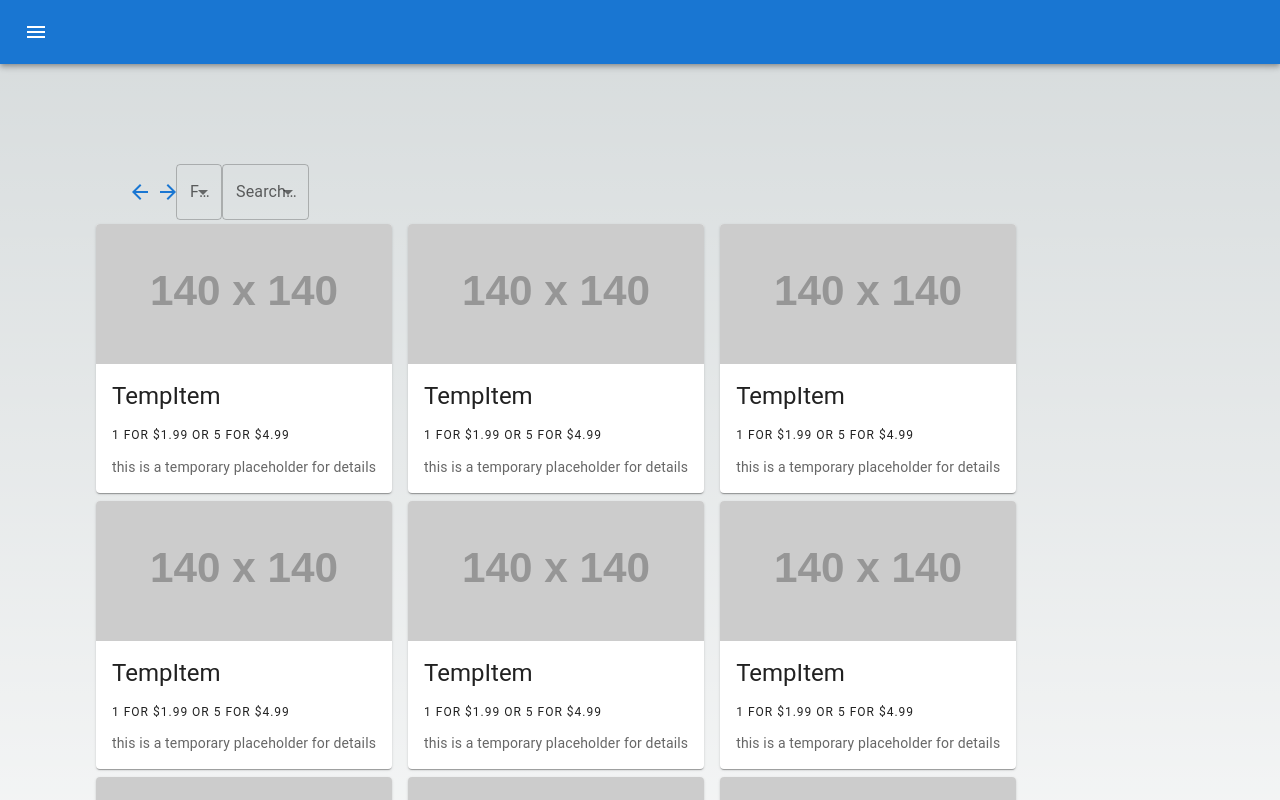
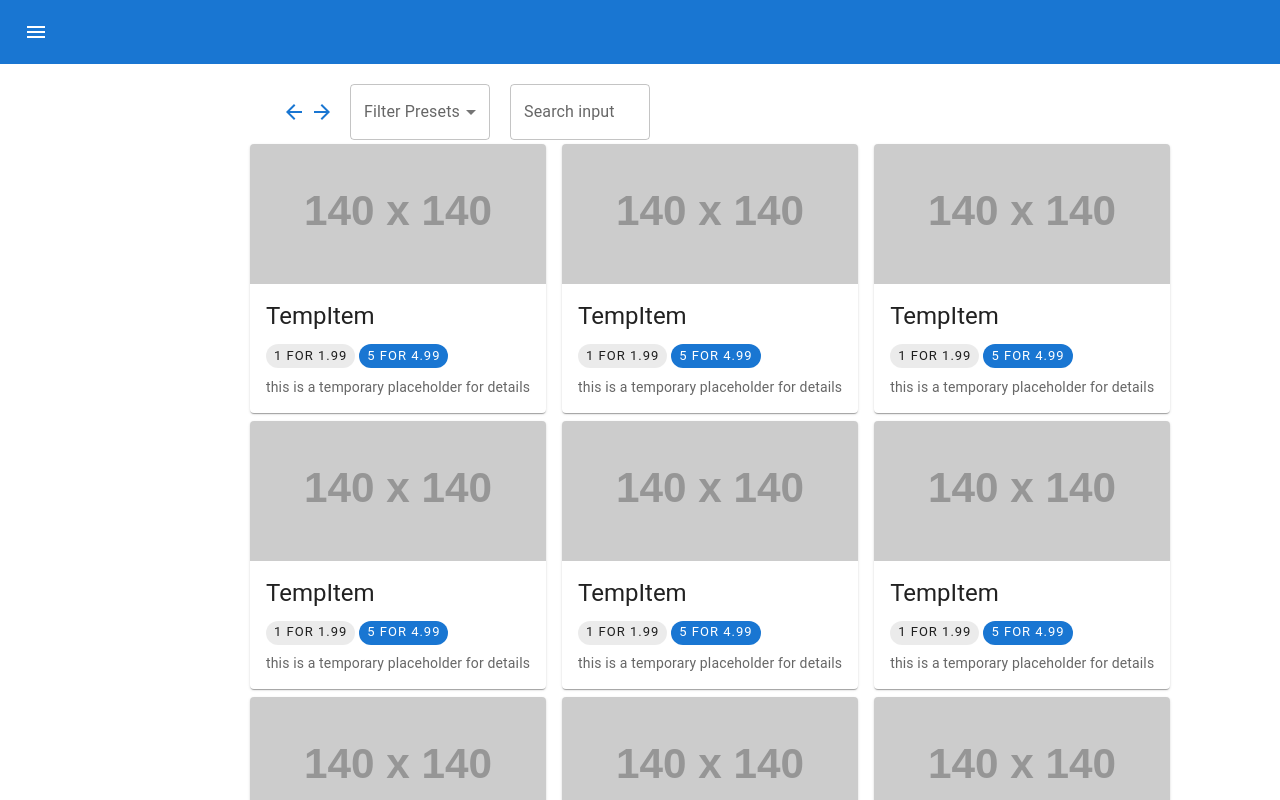
Before and after one commit to GreenUpBuddy/NextStoreProj, a Next.js app: page /about in a window 1280 px wide. Shown: the top 800 px of the page. Built offline with nearby package versions, Linux system fonts and the light colour scheme.

Commit message:
added /[name] page and routing via /about grid(change about to store)

```diff
--- a/package.json
+++ b/package.json
@@ -16,6 +16,7 @@
     "next": "14.1.4",
     "react": "^18",
     "react-dom": "^18",
+    "react-responsive-carousel": "^3.2.23",
     "react-router-dom": "^6.22.3",
     "react-scripts": "^5.0.1"
   },
--- a/src/app/globals.css
+++ b/src/app/globals.css
@@ -86,13 +86,8 @@ body {
 }
 
 body {
-  color: rgb(var(--foreground-rgb));
-  background: linear-gradient(
-      to bottom,
-      transparent,
-      rgb(var(--background-end-rgb))
-    )
-    rgb(var(--background-start-rgb));
+  color: white;
+  background: white;
 }
 
 a {
--- a/src/app/page.module.css
+++ b/src/app/page.module.css
@@ -1,10 +1,5 @@
 .main {
   display: flex;
-  flex-direction: column;
-  justify-content: space-between;
-  align-items: center;
-  padding: 6rem;
-  min-height: 100vh;
 }
 
 .description {
--- a/src/components/grid/card.js
+++ b/src/components/grid/card.js
@@ -4,12 +4,13 @@ import CardContent from '@mui/material/CardContent';
 import CardMedia from '@mui/material/CardMedia';
 import Typography from '@mui/material/Typography';
 import { CardActionArea } from '@mui/material';
+import Link from 'next/link';
 
 export const DataCard = (props) => {
 
   return (
-    <Card sx={{ maxWidth: 345 }}>
-      <CardActionArea>
+    <Card sx={{ maxWidth: props.width }}>
+      <CardActionArea component={Link} href={`/about/${props.name}`} >
         <CardMedia
           component="img"
           height="140"
--- a/src/components/grid/page.js
+++ b/src/components/grid/page.js
@@ -1,21 +1,28 @@
 "use client"
 
 import * as React from 'react';
+import { useEffect } from 'react';
 import Box from '@mui/material/Box';
 import Grid from '@mui/material/Grid';
 import { DataCard } from '@/components/grid/card'
-import { ButtonGroup, Toolbar, IconButton, MenuItem, Select, InputLabel, FormControl, Autocomplete, TextField } from '@mui/material';
+import { ButtonGroup, Toolbar, IconButton, MenuItem, Select, InputLabel, FormControl, Autocomplete, TextField, Chip } from '@mui/material';
 import ArrowBackIcon from '@mui/icons-material/ArrowBack';
 import ArrowForwardIcon from '@mui/icons-material/ArrowForward';
+
 import styles from "/src/app/page.module.css";
+import { Link } from 'react-router-dom';
 
+
+//Omce DB is connected and all values are properly being communicated to UI
+//hit gpt api to generate product details when creating a new item (editable)
 
 const Item = () => {
   return (
     <DataCard
     name= "TempItem"
+    width={345}
     details= "this is a temporary placeholder for details"
-    price= "1 for $1.99 OR 5 for $4.99"
+    price= {<><Chip label="1 for 1.99" size='small'/> <Chip label="5 for 4.99" color='primary' size='small'/></>}
     image= "https://placehold.co/140"
     />
   )
@@ -39,12 +46,21 @@ function FormRow() {
 
 export const ResponsiveGrid = () => {
   const [preset, setPreset] = React.useState('');
+  const [search, setSearch] = React.useState('');
 
   const handleChange = (event) => {
     setPreset(event.target.value);
   };
+  const handleChangeSearch = (event) => {
+    console.log("lol")
+    setSearch(event.target.value);
+  };
+  useEffect(() => {
+    console.log(search)
+  },[search])
   return (
     <>
+      <div style={{position: 'absolute', left: '250px', top: '10%', bottom: '20%'}}>
         <Toolbar>
           <ButtonGroup>
             <IconButton aria-label="backwards" color="primary" edge= "end">
@@ -55,12 +71,12 @@ export const ResponsiveGrid = () => {
             </IconButton>
           </ButtonGroup>
           <FormControl>
-          <InputLabel>Filter Presets</InputLabel>
+            <InputLabel size='normal' style={{marginRight: "20px", marginLeft: "20px"}}>Filter Presets</InputLabel>
             <Select
               value={preset}
+              style={{width: "140px",marginLeft: "20px",marginRight: "20px"}}
               label="Filter Presets"
               onChange={handleChange}
-            defaultValue="Filter Presets"
             >
               <MenuItem value={"Preset 1"}>Preset 1</MenuItem>
               <MenuItem value={"Preset 2"}>Preset 2</MenuItem>
@@ -69,6 +85,9 @@ export const ResponsiveGrid = () => {
           </FormControl>
           <Autocomplete
             id="search bar"
+            forcePopupIcon={false}
+            style={{width: "140px",marginRight: "20px"}}
+            onChange={handleChangeSearch}
             disableClearable
             options={["Opt 1","Opt 2", "Opt 3", "aye"]}
             renderInput={(params) => (
@@ -96,6 +115,7 @@ export const ResponsiveGrid = () => {
             </Grid>
           </Grid>
         </Box>
+      </div>
     </>
   );
 }
```
Also changed, not shown: src/app/about/[name]/page.js (added, +38 -0 lines), 1 other file (tests, documents, lock files or other folders). Lines whose indentation alone changed are shown as unchanged.
